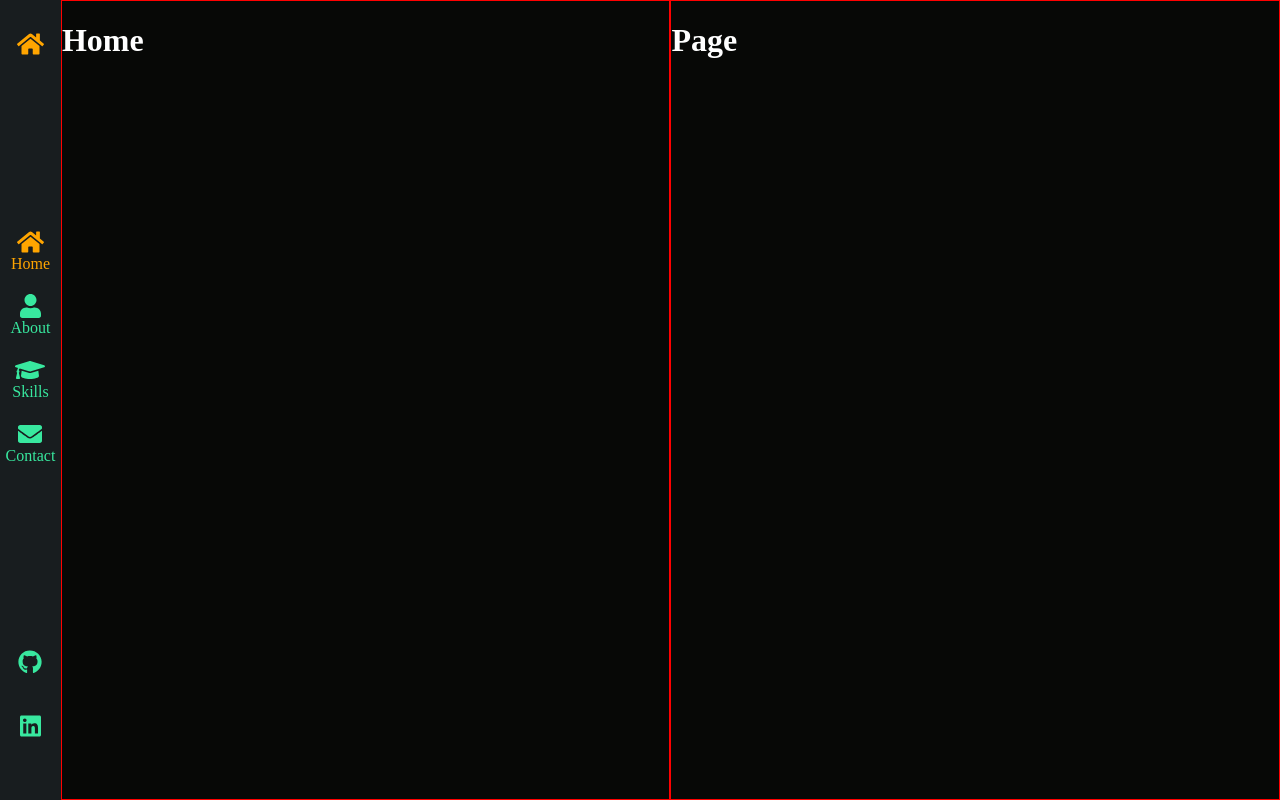
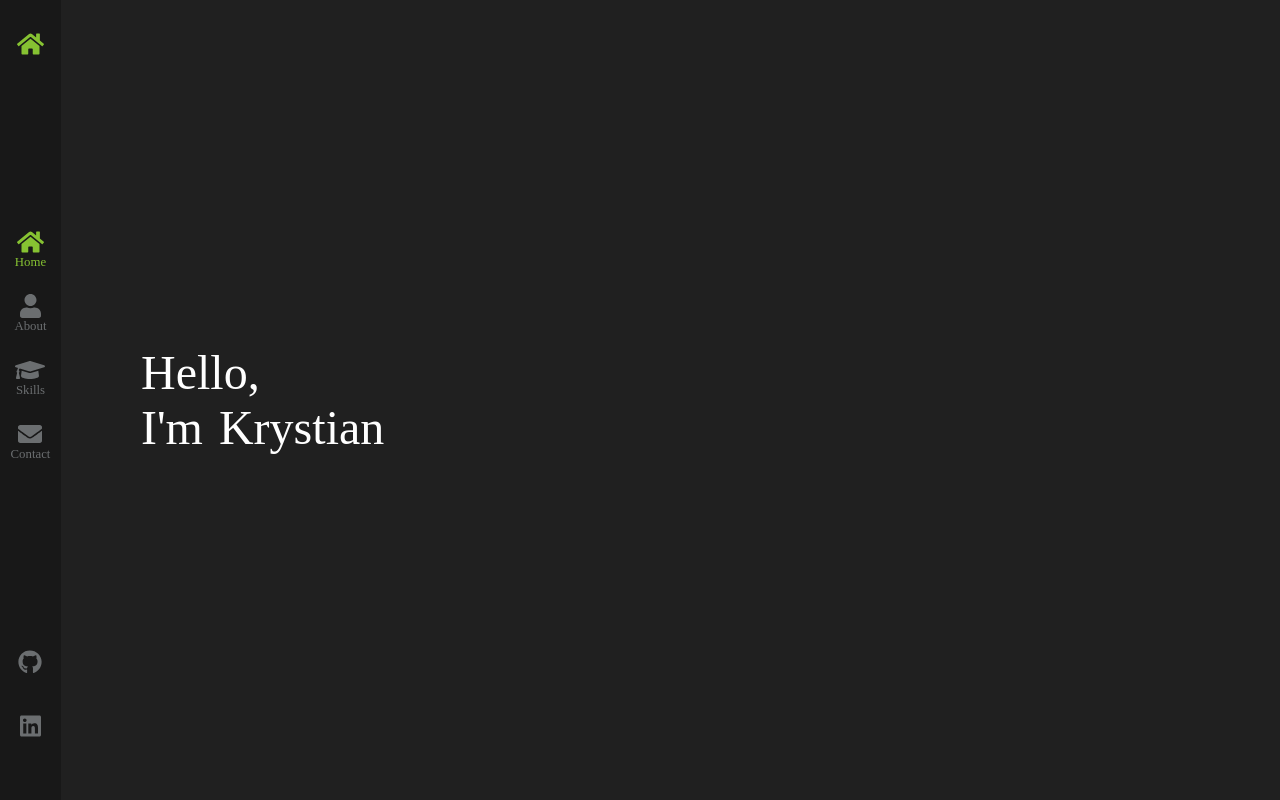
Before and after one commit to Baaranek/portfolio-page, a React (Create React App) app: page / in a window 1280 px wide. Built offline with nearby package versions, Linux system fonts and the light colour scheme.

Commit message:
changes for animations in Home and Menu

```diff
--- a/src/components/layout/MainLayout/MainLayout.js
+++ b/src/components/layout/MainLayout/MainLayout.js
@@ -10,8 +10,8 @@ const MainContaier = styled.div`
 const StyledMain = styled.main`
   width: 100%;
   height: 100vh;
-  background-color: #070806;
-  color: #fff;
+  background-color: ${ ({ theme }) => theme.colors.ground };
+  color: ${ ({ theme }) => theme.colors.light };
 `;
 
 const MainLayout = ({children}) => (
--- a/src/components/layout/Menu/Menu.js
+++ b/src/components/layout/Menu/Menu.js
@@ -10,15 +10,16 @@ import { motion } from 'framer-motion';
 const Wrapper = styled.header`
   width: 4rem;
   height: 100vh;
-  background-color: #181d1f;
+  background-color: ${({theme}) => theme.colors.menu};
   display: flex;
   flex-direction: column;
   justify-content: space-between;
   align-items: center;
 
-  p{
+  p {
+    padding: 0;
     margin: 0;
-    padding: 0;
+    font-size: .8rem;
   }
 
   > div{
@@ -43,18 +44,18 @@ const StyledList = styled(motion.li)`
 
 const StyledFontAwesomeIcon = styled(FontAwesomeIcon)`
   font-size: 1.5rem;
-  color: #38e89f;
+  color: ${({theme}) => theme.colors.icon};
 `;
 
 const StyledNavLink = styled(NavLink)`
-  color: #38e89f;
+  color: ${({theme}) => theme.colors.icon};
   text-decoration: none;
 
   &.active{
-    color: orange;
+    color: ${({theme}) => theme.colors.active};
 
     > * {
-      color: orange;
+      color: ${({theme}) => theme.colors.active};
     }
   }
 `;
@@ -68,10 +69,10 @@ const menuIcons = [
 
 const Menu = () => (
   <Wrapper>
-    <motion.div initial={{ x: -50  }} animate={{ x:0 }} transition={{ duration: 1 }}>
+    <motion.div initial={{ x: -50  }} animate={{ x:0 }} transition={{ duration: .5, delay: .2 }}>
       <StyledNavLink exact to='/'> <StyledFontAwesomeIcon icon={faHome} /></StyledNavLink>
     </motion.div>
-    <motion.div initial={{ x: -50 }} animate={{ x:0 }} transition={{ duration: 1 }}>
+    <motion.div initial={{ x: -50 }} animate={{ x:0 }} transition={{ duration: .5, delay: .5 }}>
       <ul>
         { menuIcons.map( ({id, icon, description, route}) =>
           <StyledList key={id}
@@ -82,13 +83,13 @@ const Menu = () => (
               <StyledFontAwesomeIcon icon={icon} />
             </StyledNavLink>
             <StyledNavLink exact to={route}>
-              {description}
+              <p>{description}</p>
             </StyledNavLink>
           </StyledList>
         )}
       </ul>
     </motion.div>
-    <motion.div initial={{ x: -50 }} animate={{ x:0 }} transition={{ duration: 1 }}>
+    <motion.div initial={{ x: -50 }} animate={{ x:0 }} transition={{ duration: .5, delay: .8 }}>
       <ul>
         <StyledList><a target='_blank' rel='noopener noreferrer' href='https://github.com/Baaranek'><StyledFontAwesomeIcon icon={faGithub} /></a></StyledList>
         <StyledList><a target='_blank' rel='noopener noreferrer' href='https://www.linkedin.com/in/krystian-otto-8b93241a5/'><StyledFontAwesomeIcon icon={faLinkedin} /></a></StyledList>
--- /dev/null
+++ b/src/components/theme/Theme.js
@@ -0,0 +1,9 @@
+export default {
+  colors: {
+    menu: '#181818',
+    ground: '#202020',
+    active: '#86c232',
+    icon: '#6b6e70',
+    light: '#ffffff',
+  },
+};
--- a/src/components/views/Home/Home.js
+++ b/src/components/views/Home/Home.js
@@ -1,8 +1,8 @@
 import React from 'react';
 import styled from 'styled-components';
+import { motion } from 'framer-motion';
 
 const Wrapper = styled.div`
-  background-color: #070806;
   display: flex;
   justify-content: space-between;
   height: 100vh;
@@ -11,16 +11,73 @@ const Wrapper = styled.div`
 const InsideWrapper = styled.div`
   width: 50%;
   height: 100%;
-  border: 1px solid red;
+  display: flex;
+  flex-direction: column;
+  justify-content: center;
+  padding: 0 5rem;
 `;
+
+const MiddleDiv = styled.div`
+
+  > :nth-child(3) {
+    padding-right: 1rem;
+  }
+`;
+
+const MotionSpan = styled(motion.span)`
+  display: inline-block;
+  font-size: 3rem;
+`;
+
+const Hello = [
+  {id:1, letter: 'H', delay: .3},
+  {id:2, letter: 'e', delay: .5},
+  {id:3, letter: 'l', delay: .7},
+  {id:4, letter: 'l', delay: .9},
+  {id:5, letter: 'o', delay: 1.1},
+  {id:6, letter: ',', delay: 1.3},
+];
+
+const Hellov2 = [
+  {id:1, letter: 'I', delay: .3},
+  {id:2, letter: `'`, delay: .5},
+  {id:3, letter: 'm', delay: .7},
+  {id:4, letter: 'K', delay: 1.1},
+  {id:5, letter: 'r', delay: 1.1},
+  {id:6, letter: 'y', delay: 1.3},
+  {id:7, letter: 's', delay: 1.5},
+  {id:8, letter: 't', delay: 1.7},
+  {id:9, letter: 'i', delay: 1.9},
+  {id:10, letter: 'a', delay: 2.1},
+  {id:11, letter: 'n', delay: 2.3},
+
+];
 
 const Home = () => (
   <Wrapper>
     <InsideWrapper>
-      <h1>Home</h1>
+      <div>
+        { Hello.map(({ id, letter, delay }) =>
+          <MotionSpan key = {id}
+            initial={{ opacity:0, scale: 0 }} animate={{ scale: 1, opacity: 1 }}
+            transition={{ delay: delay, duration: .3 }}
+          >
+            { letter }
+          </MotionSpan>
+        )}
+      </div>
+      <MiddleDiv>
+        { Hellov2.map(({ id, letter, delay }) =>
+          <MotionSpan key = {id}
+            initial={{ opacity:0, scale: 0 }} animate={{ scale: 1, opacity: 1 }}
+            transition={{ delay: delay, duration: .3}}
+          >
+            { letter }
+          </MotionSpan>
+        )}
+      </MiddleDiv>
     </InsideWrapper>
     <InsideWrapper>
-      <h1>Page</h1>
     </InsideWrapper>
   </Wrapper>
 );
--- a/src/index.js
+++ b/src/index.js
@@ -3,14 +3,19 @@ import ReactDOM from 'react-dom';
 import App from './App';
 import * as serviceWorker from './serviceWorker';
 import { createGlobalStyle } from 'styled-components';
+import theme from './components/theme/Theme';
+import { ThemeProvider} from 'styled-components';
 
 const GlobalStyle = createGlobalStyle`
+  @import url('https://fonts.googleapis.com/css2?family=Syne+Mono&family=Turret+Road:wght@500&display=swap');
+
   *, *::before, *::after {
     box-sizing: border-box;
   }
   body {
     margin: 0;
     padding: 0;
+    font-family: 'Turret Road', cursive;
   }
   html {
     font-size: 16px;
@@ -22,8 +27,10 @@ const GlobalStyle = createGlobalStyle`
 ReactDOM.render(
   <React.StrictMode>
 
-    <GlobalStyle />
-    <App />
+    <ThemeProvider theme={theme}>
+      <GlobalStyle />
+      <App />
+    </ThemeProvider>
 
   </React.StrictMode>,
   document.getElementById('root')
```
Also changed, not shown: 1 other file (tests, documents, lock files or other folders).
